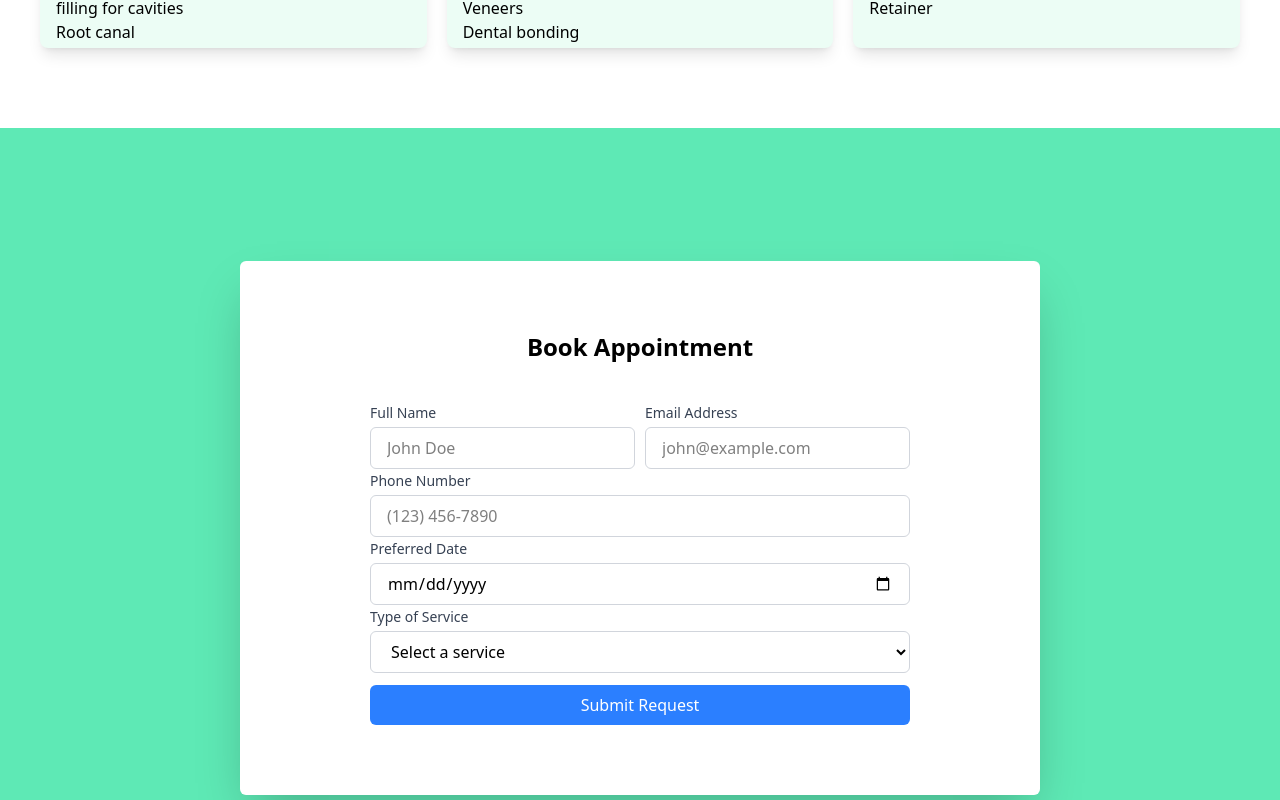
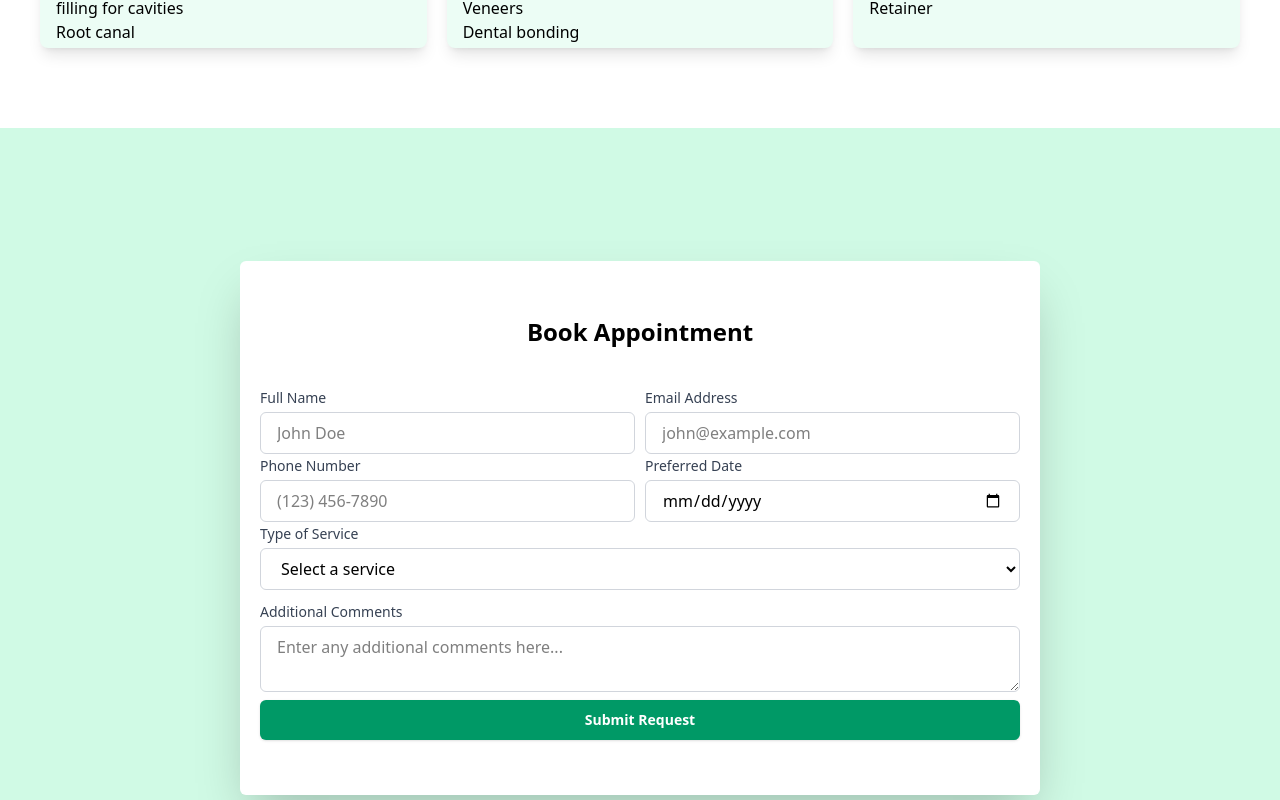
Before and after one commit to Aniamaka-somto/Digital-Dental-clinic, a React (Vite) app: page / in a window 1280 px wide. Shown: the part 960-1760 px from the top of the page. Built offline with nearby package versions, Linux system fonts and the light colour scheme.

Commit message:
still on appointment

```diff
--- a/src/components/Appointmen.jsx
+++ b/src/components/Appointmen.jsx
@@ -33,13 +33,15 @@ const Appointmen = () => {
   };
 
   return (
-    <div className="h-[100vh] px-10 flex flex-col items-center bg-emerald-300 justify-center">
-      <div className="rounded-md w-2/3 md:h-2/3 h-fit min-w-2xs bg-white shadow-2xl flex flex-col items-center justify-center py-5 px-5">
-        <h1 className="text-2xl font-bold pb-5 md:pb-10">Book Appointment</h1>
+    <div className="h-[100vh] px-10 flex flex-col items-center bg-emerald-100 justify-center">
+      <div className="rounded-md w-full md:w-2/3 md:h-2/3 h-fit min-w-2xs bg-white shadow-2xl flex flex-col items-center justify-center py-5 px-5">
+        <h1 className="text-sm md:text-xl lg:text-2xl font-bold pb-5 md:pb-10">
+          Book Appointment
+        </h1>
 
-        <form onSubmit={handleSubmit} className="space-y-0.5">
-          <div className="flex flex-col md:flex-row md:gap-x-2.5">
-            <div>
+        <form onSubmit={handleSubmit} className="space-y-0.5 w-full">
+          <div className="flex flex-col md:flex-row md:gap-x-2.5 w-full">
+            <div className="w-full md:w-1/2">
               <label
                 htmlFor="fullName"
                 className="block text-sm font-medium text-gray-700 mb-1"
@@ -58,7 +60,7 @@ const Appointmen = () => {
               />
             </div>
 
-            <div>
+            <div className="w-full md:w-1/2">
               <label
                 htmlFor="email"
                 className="block text-sm font-medium text-gray-700 mb-1"
@@ -77,8 +79,8 @@ const Appointmen = () => {
               />
             </div>
           </div>
-
-          <div>
+          <div className="flex flex-col md:flex-row md:gap-x-2.5 w-full">
+            <div className="w-full md:w-1/2">
               <label
                 htmlFor="phone"
                 className="block text-sm font-medium text-gray-700 mb-1"
@@ -97,7 +99,7 @@ const Appointmen = () => {
               />
             </div>
 
-          <div>
+            <div className="w-full md:w-1/2">
               <label
                 htmlFor="date"
                 className="block text-sm font-medium text-gray-700 mb-1"
@@ -114,8 +116,9 @@ const Appointmen = () => {
                 className="w-full px-4 py-2 border border-gray-300 rounded-md focus:outline-none focus:ring-2 focus:ring-blue-500 focus:border-transparent transition"
               />
             </div>
+          </div>
 
-          <div className="pb-2.5">
+          <div className="pb-2.5 w-full">
             <label
               htmlFor="serviceType"
               className="block text-sm font-medium text-gray-700 mb-1 "
@@ -140,10 +143,29 @@ const Appointmen = () => {
               <option value="other">Other</option>
             </select>
           </div>
+          <div className="w-full">
+            <label
+              htmlFor="additionalComment"
+              className="block text-sm font-medium text-gray-700 mb-1 "
+            >
+              Additional Comments
+            </label>
+            <textarea
+              id="additionalComment"
+              name="additionalComment"
+              value={formData.additionalComment}
+              onChange={handleChange}
+              className="w-full px-4 py-2 border border-gray-300 rounded-md focus:outline-none focus:ring-2 focus:ring-blue-500 focus:border-transparent transition"
+              placeholder="Enter any additional comments here..."
+            />
+          </div>
 
           <button
             type="submit"
-            className="w-full bg-blue-500 hover:bg-blue-600 text-white font-medium py-2 px-4 rounded-md transition duration-300 ease-in-out transform hover:scale-105 focus:outline-none focus:ring-2 focus:ring-blue-500 focus:ring-opacity-50"
+            className="bg-emerald-600 rounded-md px-7 py-2.5 text-white
+            font-semibold cursor-pointer hover:bg-emerald-500 hover:scale-95
+            transition-all duration-200 hidden md:block text-xs lg:text-sm
+            shadow-sm hover:shadow-md w-full"
           >
             Submit Request
           </button>
```
Lines whose indentation alone changed are shown as unchanged.
